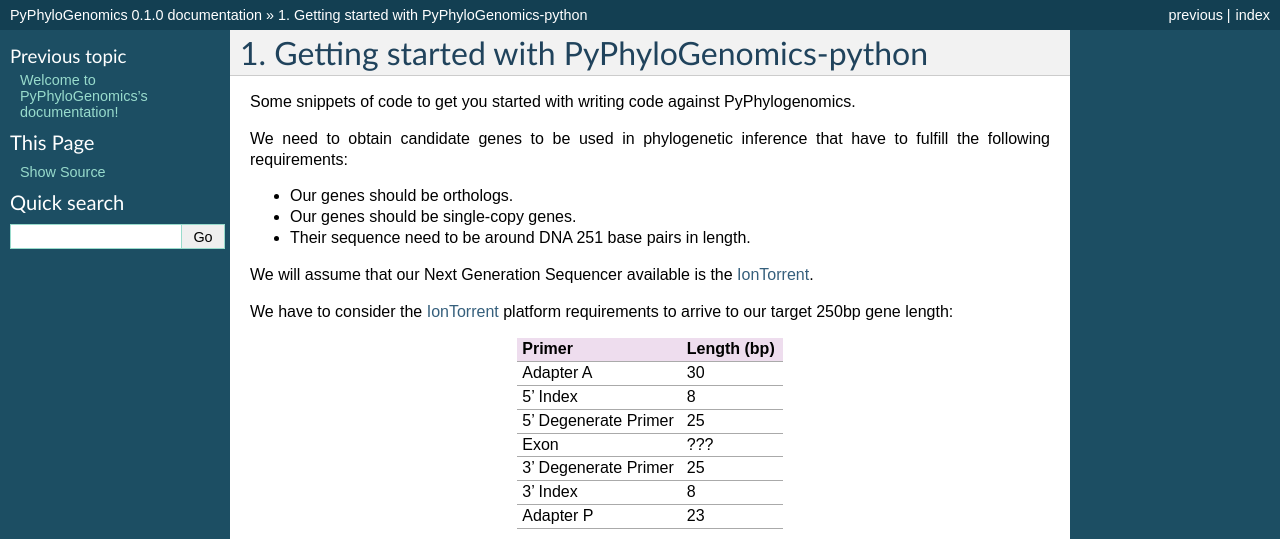
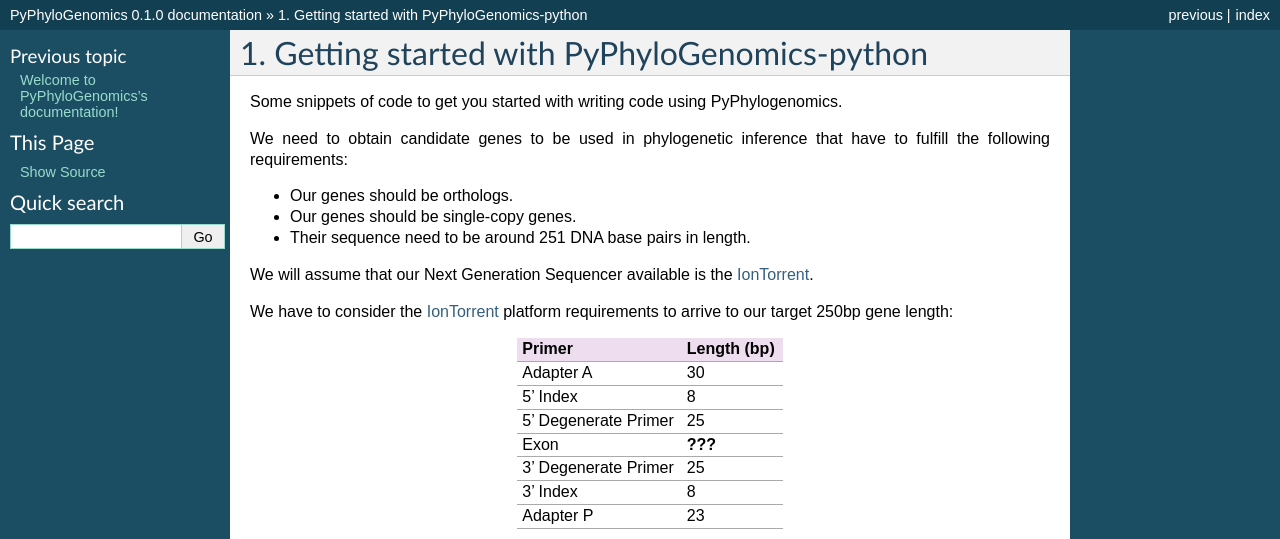
Before and after one commit to carlosp420/PyPhyloGenomics, a Sphinx documentation site: the page built from doc/getting-started.rst, in a window 1280 px wide. Shown: the top 539 px of the page. Built offline with Sphinx 7.4.7, drawn with Linux system fonts in a browser that asks for light colours; formulas are drawn with MathJax 3.

```diff
--- a/doc/getting-started.rst
+++ b/doc/getting-started.rst
@@ -1,13 +1,13 @@
 Getting started with PyPhyloGenomics-python
 ===========================================
 
-Some snippets of code to get you started with writing code against PyPhylogenomics.
+Some snippets of code to get you started with writing code using PyPhylogenomics.
 
 We need to obtain candidate genes to be used in phylogenetic inference that have to fulfill the following requirements:
 
 * Our genes should be orthologs.
 * Our genes should be single-copy genes.
-* Their sequence need to be around DNA 251 base pairs in length.
+* Their sequence need to be around 251 DNA base pairs in length.
 
 We will assume that our Next Generation Sequencer available is the IonTorrent_.
 
@@ -19,7 +19,7 @@
 Adapter A             30
 5' Index              8
 5' Degenerate Primer  25
-Exon                  ???
+Exon                  **???**
 3' Degenerate Primer  25
 3' Index              8
 Adapter P             23
```
Also changed, not shown: other parts of doc/getting-started.rst (+1 -1 lines), 1 other file.
